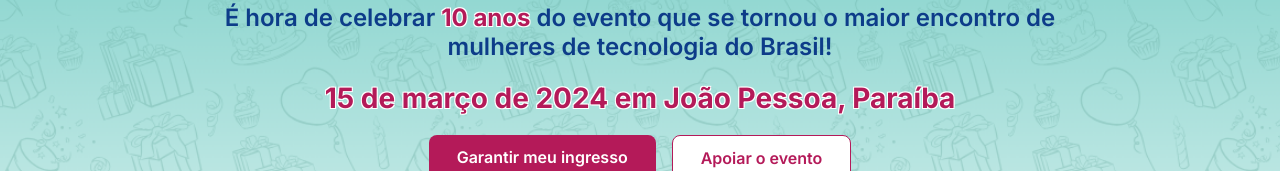
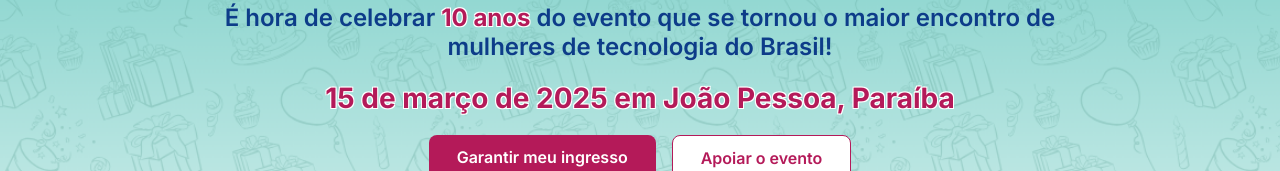
Before and after one commit to mulhertechsimsr/2025, an Angular app: page / in a window 1280 px wide. Shown: the part 389-560 px from the top of the page. Built offline with nearby package versions, Linux system fonts and the light colour scheme.

Commit message:
fix: corrigindo data

```diff
--- a/src/app/page/header/header.component.html
+++ b/src/app/page/header/header.component.html
@@ -8,7 +8,7 @@
             <div class="text">
                 <h1 class="title">Mulher Tech <strong>Sim Senhor</strong></h1>
                 <h2 class="subtitle">É hora de celebrar <strong>10 anos</strong> do evento que se tornou o maior encontro de mulheres de tecnologia do Brasil!</h2>
-                <p>15 de março de 2024 em João Pessoa, Paraíba</p>
+                <p>15 de março de 2025 em João Pessoa, Paraíba</p>
             </div>
             <div class="button">
                 <a class="btn primary" href="">Garantir meu ingresso</a>
```
